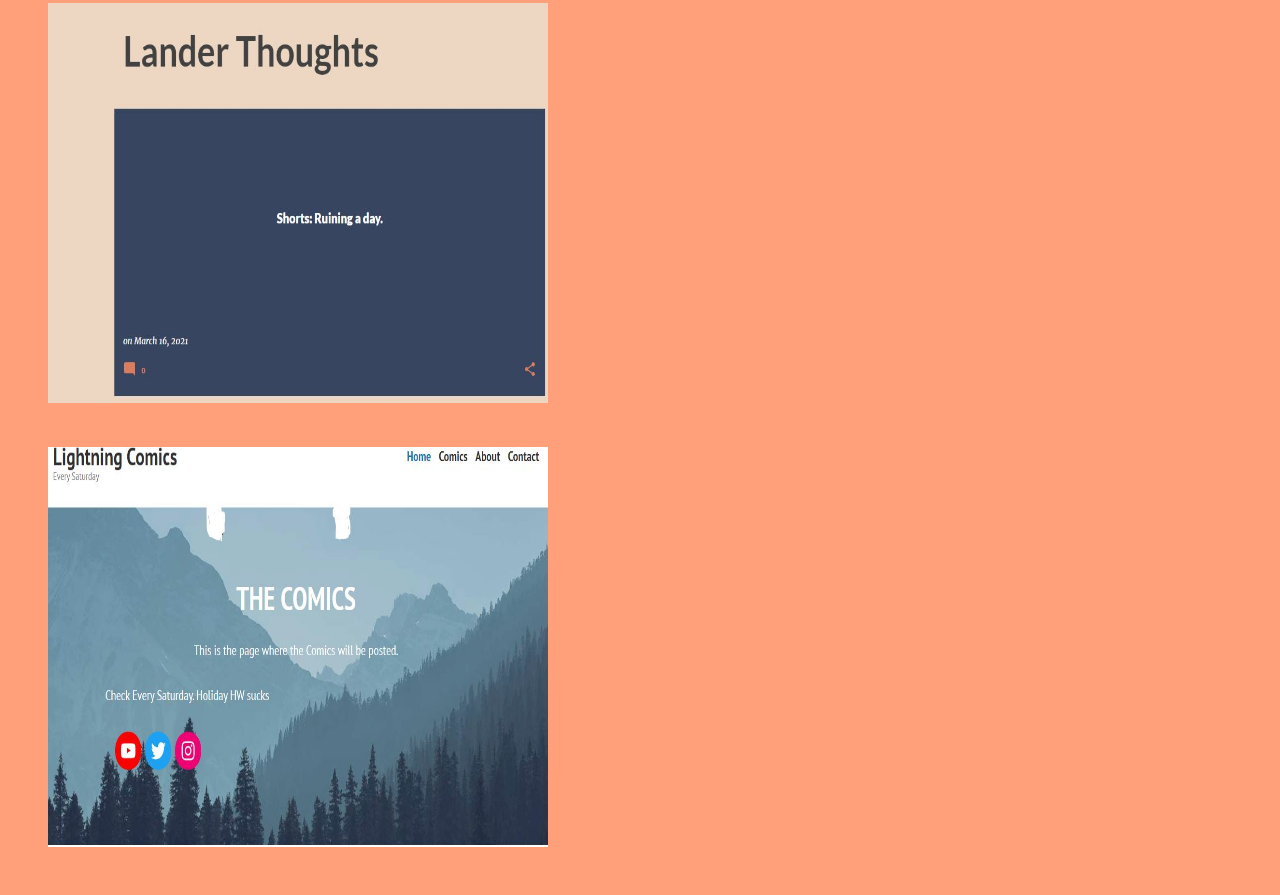
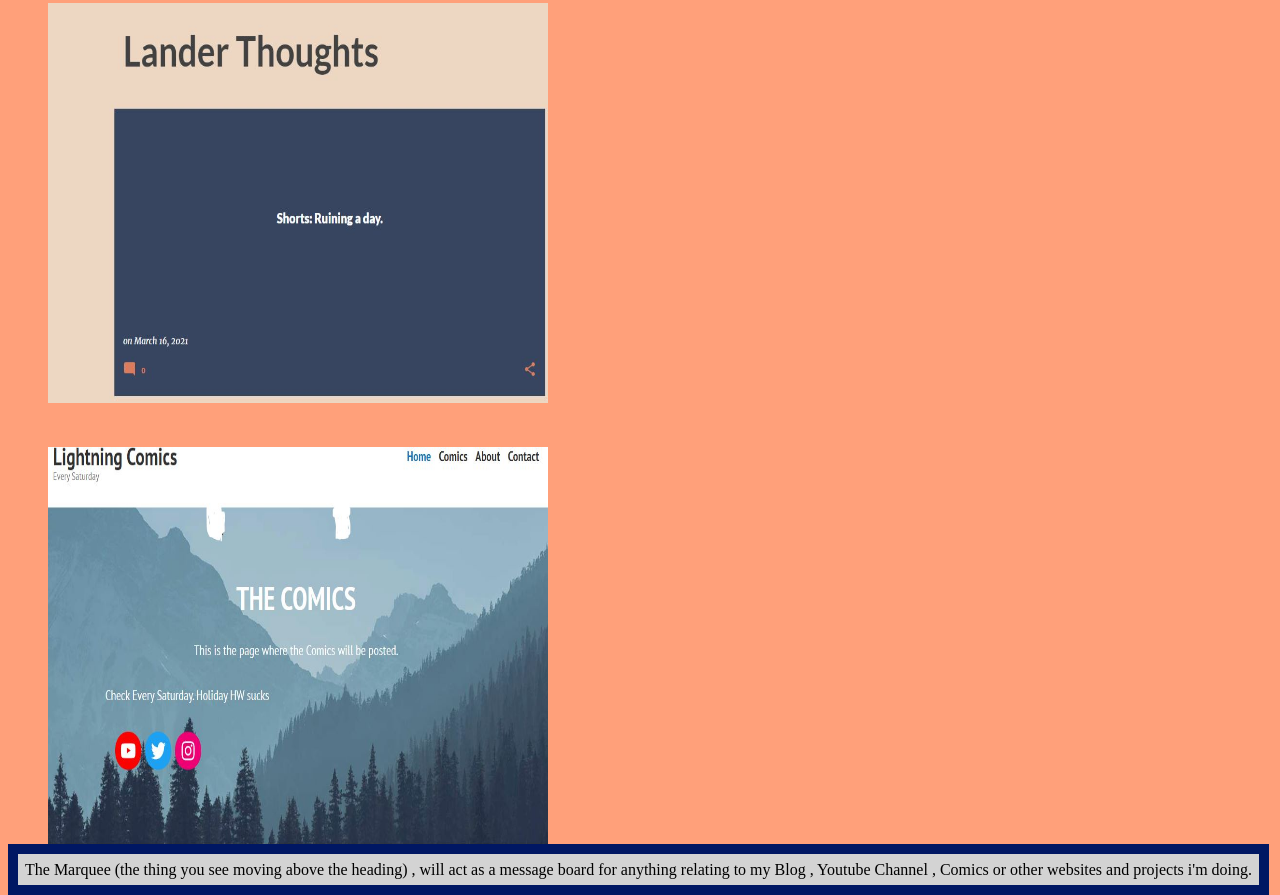
Before and after one commit to CoddarDollars/SlickLander-Hubb, a plain HTML site: page index.html in a window 1280 px wide. Shown: the part 232-1127 px from the top of the page. Before the commit the page ends 1101 px from the top, so only its background shows below. Drawn offline with Linux system fonts and the light colour scheme.

Commit message:
idk something 1

```diff
--- a/extra.css
+++ b/extra.css
@@ -59,3 +59,13 @@ p {
     height: 100px;
 
 }
+
+msgbox {
+
+    background-color: lightgrey;
+    width: 10px;
+    border: 10px solid rgb(0, 23, 99);
+    padding: 7px;
+    /*padding-top: 25px;*/
+
+}
--- a/index.html
+++ b/index.html
@@ -57,6 +57,18 @@
 
 </div>
 
+
+
+
+
+<msgbox>
+
+    The Marquee (the thing you see moving above the heading) ,
+    will act as a message board for anything relating to my Blog , Youtube Channel , Comics
+    or other websites and projects i'm doing.
+
+</msgbox>
+
 </body>
 
 
```
